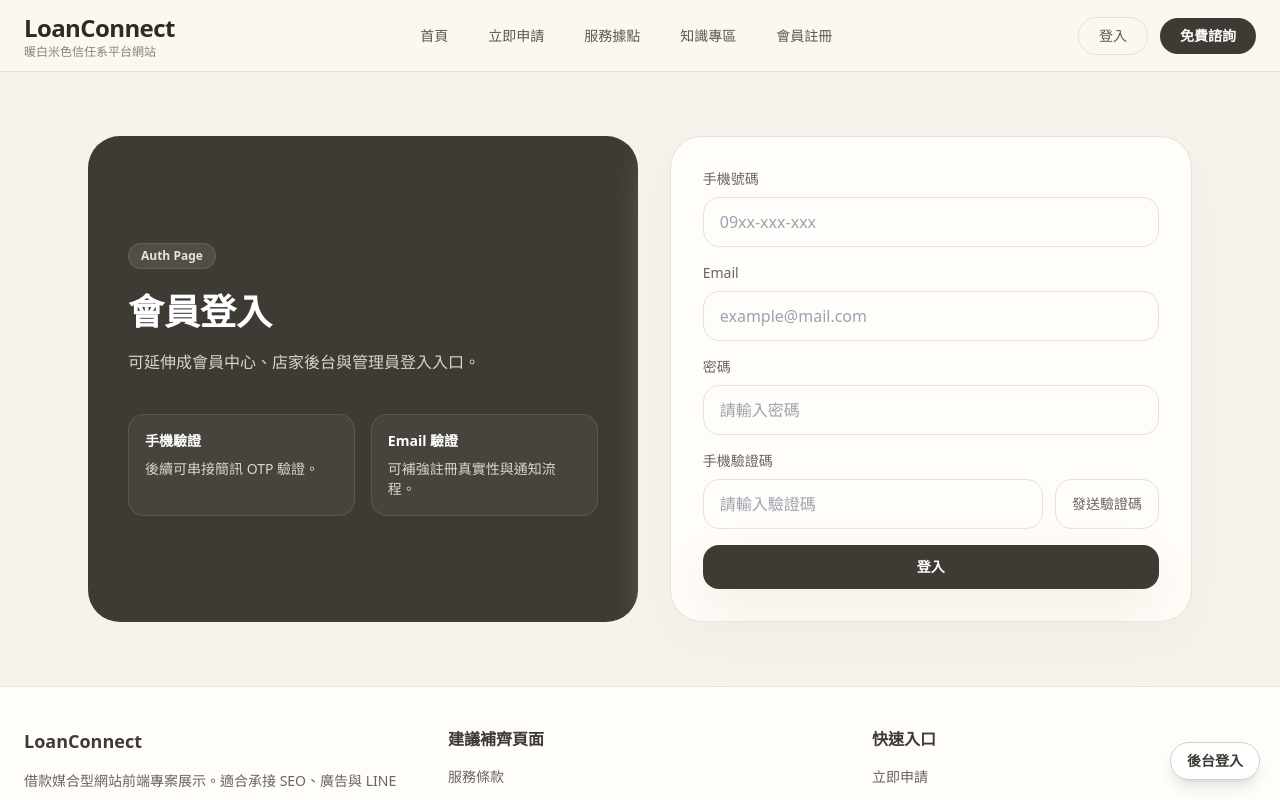
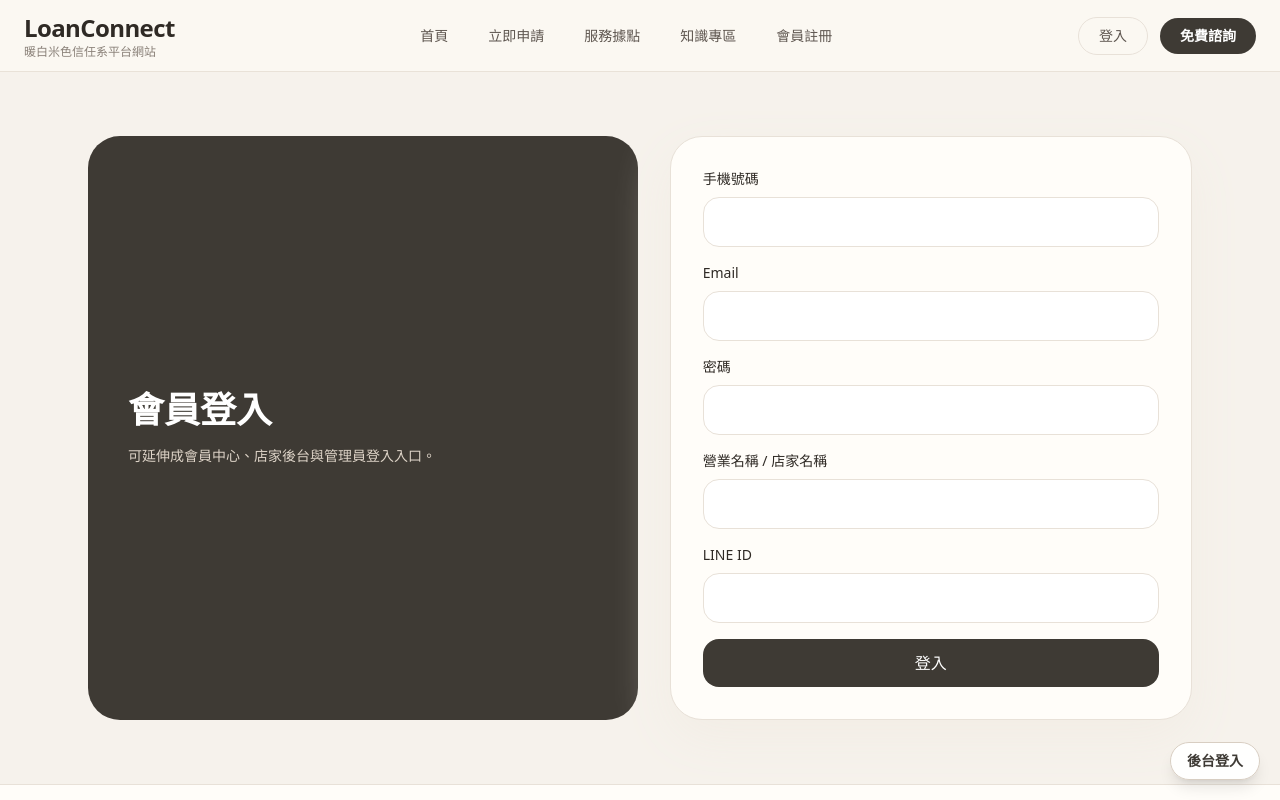
Before and after one commit to feathermaple/loanconnect-site, a Next.js app: page /login in a window 1280 px wide. Shown: the top 800 px of the page. Built offline with nearby package versions, Linux system fonts and the light colour scheme; no server answers.

Commit message:
fix register logic

```diff
--- a/components/AuthCard.tsx
+++ b/components/AuthCard.tsx
@@ -1,3 +1,8 @@
+"use client";
+
+import { useState } from "react";
+import { supabase } from "@/lib/supabase";
+
 type Props = {
   title: string;
   desc: string;
@@ -6,53 +11,96 @@ type Props = {
 };
 
 export default function AuthCard({ title, desc, primaryText, extraFields = [] }: Props) {
+
+  const [phone, setPhone] = useState("");
+  const [email, setEmail] = useState("");
+  const [password, setPassword] = useState("");
+  const [lineId, setLineId] = useState("");
+  const [company, setCompany] = useState("");
+  const [loading, setLoading] = useState(false);
+  const [msg, setMsg] = useState("");
+
+  async function handleRegister() {
+    setLoading(true);
+    setMsg("");
+
+    const { error } = await supabase.auth.signUp({
+      email,
+      password,
+      options: {
+        data: {
+          phone,
+          line_id: lineId,
+          company
+        }
+      }
+    });
+
+    if (error) {
+      setMsg(error.message);
+    } else {
+      setMsg("註冊成功，請到信箱驗證 Email");
+    }
+
+    setLoading(false);
+  }
+
   return (
     <section className="mx-auto grid max-w-6xl gap-8 px-4 py-12 md:grid-cols-[1fr_0.95fr] md:px-6 md:py-16">
+
       <div className="flex flex-col justify-center rounded-[32px] bg-ink p-8 text-white md:p-10">
-        <div className="inline-flex w-fit rounded-full border border-white/10 bg-white/10 px-3 py-1 text-xs font-semibold text-[#ede2d6]">
-          Auth Page
-        </div>
-        <h2 className="mt-5 text-4xl font-black leading-tight">{title}</h2>
-        <p className="mt-4 max-w-lg text-sm leading-7 text-[#ddd3c7] md:text-base">{desc}</p>
-        <div className="mt-10 grid gap-4 md:grid-cols-2">
-          <div className="rounded-2xl border border-white/10 bg-white/5 p-4">
-            <div className="text-sm font-semibold">手機驗證</div>
-            <div className="mt-2 text-sm text-[#ddd3c7]">後續可串接簡訊 OTP 驗證。</div>
-          </div>
-          <div className="rounded-2xl border border-white/10 bg-white/5 p-4">
-            <div className="text-sm font-semibold">Email 驗證</div>
-            <div className="mt-2 text-sm text-[#ddd3c7]">可補強註冊真實性與通知流程。</div>
-          </div>
-        </div>
+        <h2 className="text-4xl font-black">{title}</h2>
+        <p className="mt-4 text-sm text-[#ddd3c7]">{desc}</p>
       </div>
 
-      <div className="rounded-[32px] border border-line bg-paper p-6 shadow-soft md:p-8">
-        <div className="space-y-4">
-          <Field label="手機號碼" placeholder="09xx-xxx-xxx" />
-          <Field label="Email" placeholder="example@mail.com" />
-          <Field label="密碼" placeholder="請輸入密碼" type="password" />
-          {extraFields.map(([label, placeholder]) => (
-            <Field key={label} label={label} placeholder={placeholder} />
-          ))}
-          <div>
-            <label className="mb-2 block text-sm font-medium text-muted">手機驗證碼</label>
-            <div className="flex gap-3">
-              <input className="flex-1 rounded-2xl border border-line bg-paper px-4 py-3 outline-none transition focus:border-ink" placeholder="請輸入驗證碼" />
-              <button className="rounded-2xl border border-line px-4 py-3 text-sm font-medium text-muted hover:bg-soft">發送驗證碼</button>
-            </div>
-          </div>
-          <button className="w-full rounded-2xl bg-ink px-5 py-3 text-sm font-semibold text-white shadow-soft hover:-translate-y-0.5 transition">{primaryText}</button>
-        </div>
+      <div className="rounded-[32px] border border-line bg-paper p-6 shadow-soft md:p-8 space-y-4">
+
+        <Field label="手機號碼" value={phone} onChange={setPhone} />
+
+        <Field label="Email" value={email} onChange={setEmail} />
+
+        <Field label="密碼" type="password" value={password} onChange={setPassword} />
+
+        <Field label="營業名稱 / 店家名稱" value={company} onChange={setCompany} />
+
+        <Field label="LINE ID" value={lineId} onChange={setLineId} />
+
+        <button
+          onClick={handleRegister}
+          className="w-full rounded-2xl bg-ink px-5 py-3 text-white"
+        >
+          {loading ? "註冊中..." : primaryText}
+        </button>
+
+        {msg && (
+          <p className="text-sm text-center text-red-500">{msg}</p>
+        )}
+
       </div>
     </section>
   );
 }
 
-function Field({ label, placeholder, type = "text" }: { label: string; placeholder: string; type?: string }) {
+function Field({
+  label,
+  value,
+  onChange,
+  type = "text"
+}: {
+  label: string
+  value: string
+  onChange: (v: string) => void
+  type?: string
+}) {
   return (
     <div>
-      <label className="mb-2 block text-sm font-medium text-muted">{label}</label>
-      <input type={type} className="w-full rounded-2xl border border-line bg-paper px-4 py-3 outline-none transition focus:border-ink" placeholder={placeholder} />
+      <label className="mb-2 block text-sm">{label}</label>
+      <input
+        type={type}
+        value={value}
+        onChange={(e) => onChange(e.target.value)}
+        className="w-full rounded-2xl border border-line px-4 py-3"
+      />
     </div>
   );
 }
```
